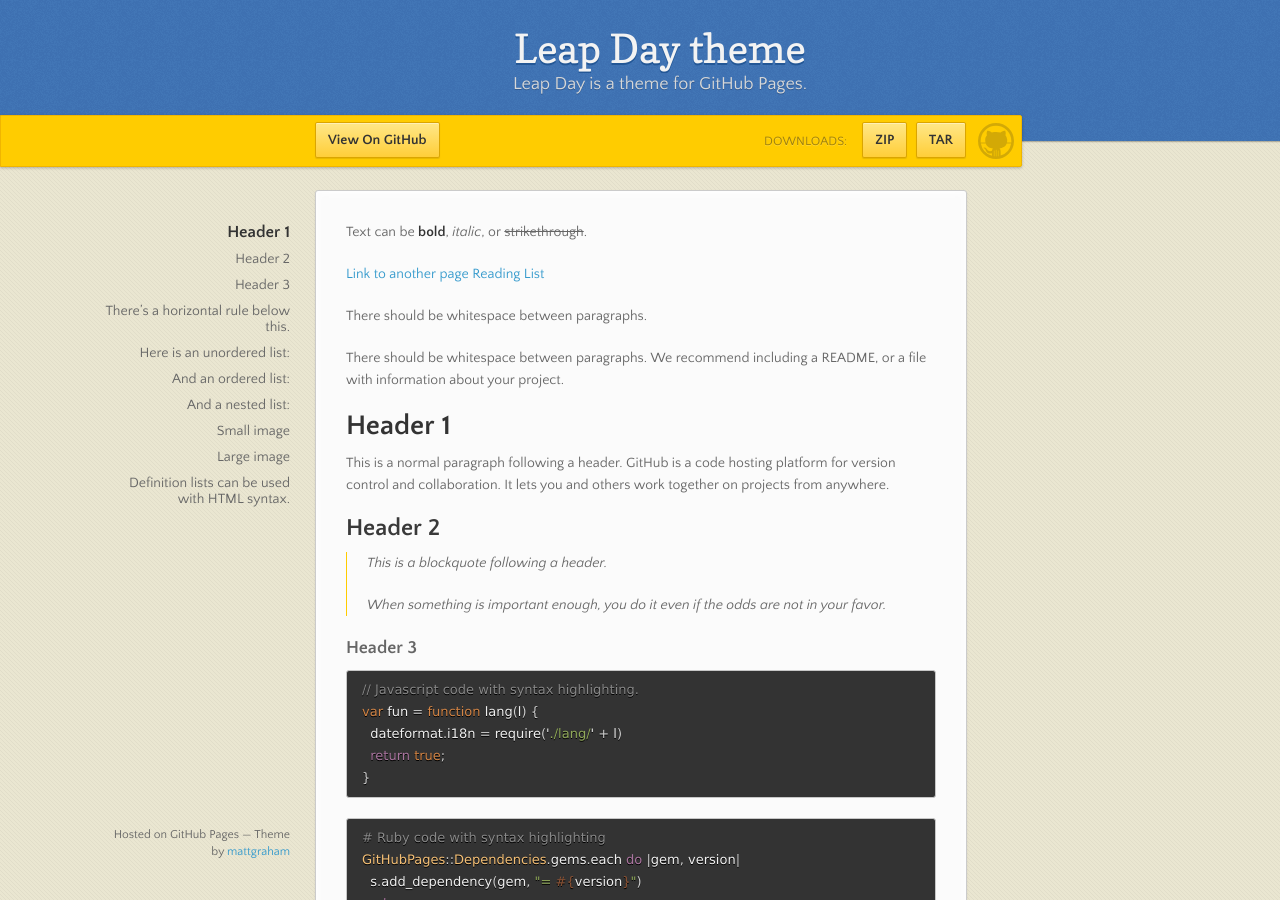
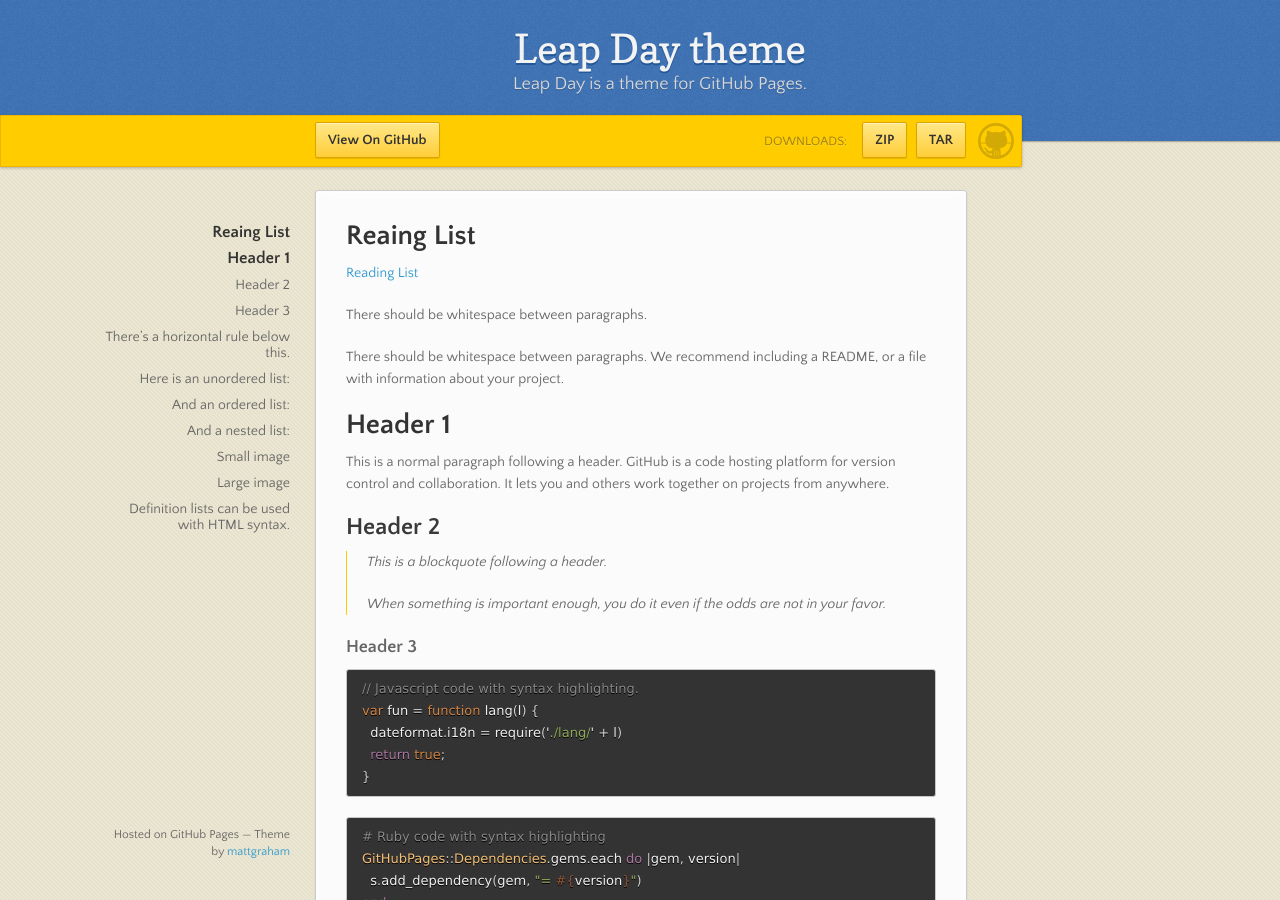
Before and after one commit to royss7/royss7.github.io, a Jekyll site: the page built from index.md, in a window 1280 px wide and 900 px high. Built offline with Jekyll 4.4.1, drawn with Linux system fonts in a browser that asks for light colours; our own code applies the rules of GitHub Pages for plain Markdown files.

Commit message:
add post and index

```diff
--- a/index.md
+++ b/index.md
@@ -2,9 +2,8 @@
 layout: default
 ---
 
-Text can be **bold**, _italic_, or ~~strikethrough~~.
+# Reaing List
 
-[Link to another page](./another-page.html)
 [Reading List](./reading-list.html)
 
 There should be whitespace between paragraphs.
```
